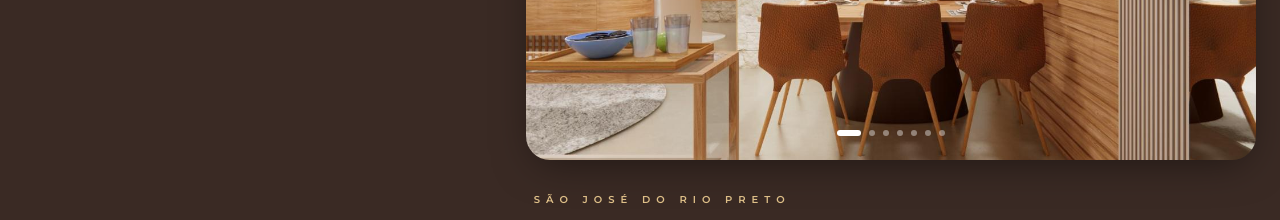
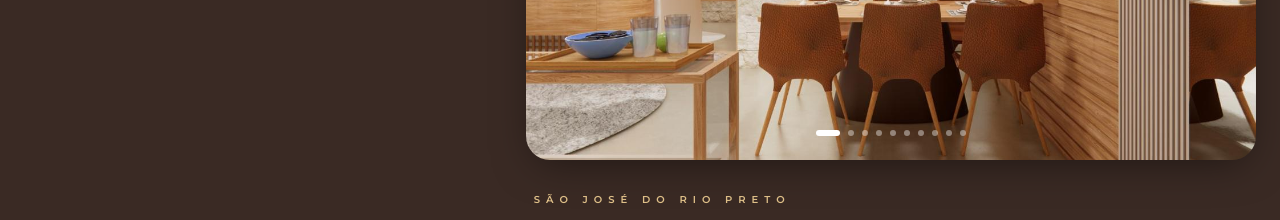
Before and after one commit to giovanagarcia1609-cell/mezzo-interiores, a React (Vite) app: page / in a window 1280 px wide. Shown: the part 3040-3260 px from the top of the page. Built offline with nearby package versions, Linux system fonts and the light colour scheme; a web font is replaced by a local one.

Commit message:
Update App.tsx

```diff
--- a/src/App.tsx
+++ b/src/App.tsx
@@ -403,7 +403,10 @@ const Portfolio = () => {
     getAssetPath("assets/alameda-4.jpg.jpeg"),
     getAssetPath("assets/alameda-5.jpg.jpeg"),
     getAssetPath("assets/alameda-6.jpg.jpeg"),
-    getAssetPath("assets/alameda-7.jpeg")
+    getAssetPath("assets/alameda-7.jpeg"),
+    getAssetPath("assets/alameda-8.jpg.jpeg"),
+    getAssetPath("assets/alameda-9.jpg.jpeg"),
+    getAssetPath("assets/alameda-10.jpg.jpeg")
   ];
 
   return (
@@ -582,7 +585,7 @@ const Location = () => (
                 </div>
                 <div className="flex-1 min-w-0">
                   <h4 className="text-xl md:text-2xl font-serif mb-2 text-white/90 tracking-wide">E-mail</h4>
-                  <p className="text-white/60 font-light tracking-wider text-sm md:text-[15px] break-all">contato@mezzointeriores.com.br</p>
+                  <p className="text-white/60 font-light tracking-wider text-sm md:text-[15px] break-all">mezzointeriores@gmail.com</p>
                 </div>
               </div>
             </div>
```
